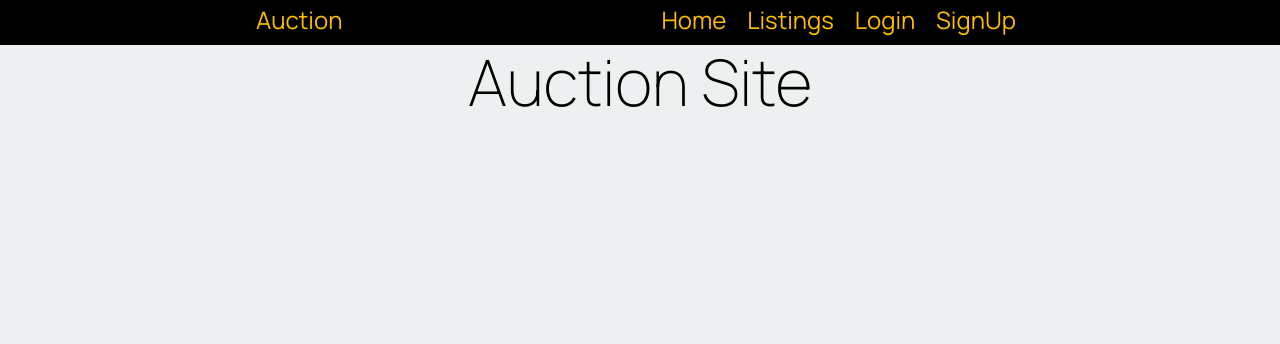
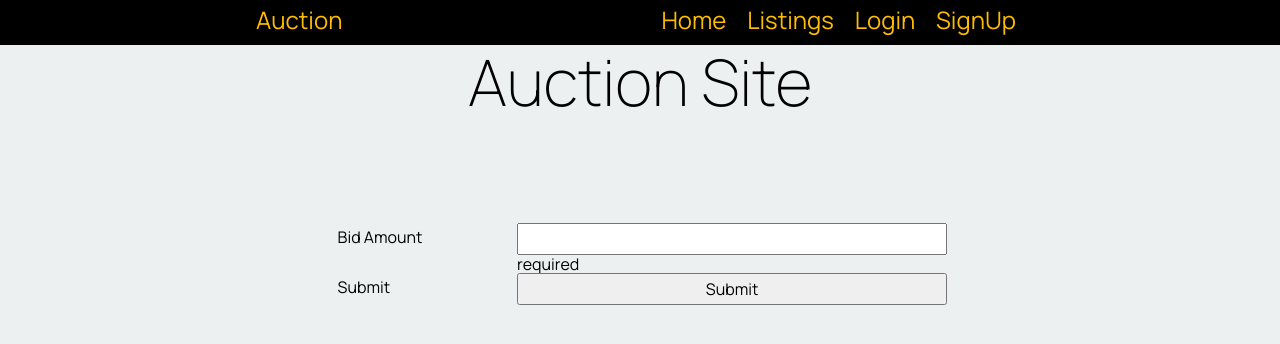
Before and after one commit to MaruyamTaro/13DTSDatabaseAssessment-, a Flask app: page /listings/1 in a window 1280 px wide. Shown: the top 344 px of the page. Run offline with Flask 3, Linux system fonts and the light colour scheme; data that the repository does not hold is empty.

Commit message:
actually able to bid on the item with a slight bug

```diff
--- a/app.py
+++ b/app.py
@@ -2,6 +2,8 @@ from flask import Flask, render_template, request, redirect, session
 import sqlite3, os
 from sqlite3 import Error
 
+
+#this code is used to find the path of the file even if i switch computers.
 DATABASE = os.path.join(os.path.dirname(os.path.abspath(__file__)), "DB")
 
 app = Flask(__name__)
@@ -37,16 +39,15 @@ def connect_database(db_file):
 
 @app.route('/')
 def render_homepage():
+    #con = connect_database(DATABASE)
+    #query = ("INSERT INTO Bidhistory (time) VALUES (datetime('now', 'localtime'))")
+    #cur = con.cursor()
+    #cur.execute(query)
+
     """
     TEST for the time before the bid funtion EXIST. DELETE
     :return:
     """
-    con = connect_database(DATABASE)
-    query = "SELECT  DATE()"
- #   query = "INSERT INTO Bidhistory(current_time) VALUES datetime('now', 'localtime')"
-    cur = con.cursor()
-    cur.execute(query)
-
     """
     After the user logs in it adds the changes to the home.html to get rid of some of the headings.
     :return: call to the render template function home.html and passes in the logged in status.
@@ -54,7 +55,7 @@ def render_homepage():
     return render_template('home.html', logged_in=is_logged_in())
 
 
-@app.route('/listings/<int:listing_id>')
+@app.route('/listings/<int:listing_id>', methods=['POST', 'GET'])
 def listing_details(listing_id):
     """
     when the user clicks on a listing in the listings page, it sends the user to a page specifically to the product
@@ -69,9 +70,25 @@ def listing_details(listing_id):
     cur.execute(query, (listing_id,))
     results = cur.fetchall()
     print(results)
-    con.close()
     if results is None:
         return "listing not found"
+    if request.method == 'POST':
+        #fname = request.form.get('user_F_name')
+        Bid = request.form.get('UserBid')
+
+        query_insert = ("INSERT INTO Bidhistory (price) "
+                        "VALUES (?)")
+        query_test = "SELECT * FROM Bidhistory"
+        timequery = ("INSERT INTO Bidhistory (time) VALUES (datetime('now', 'localtime'))")
+
+        cur = con.cursor()
+        cur.execute(query_insert, (Bid,))
+        cur.execute(query_test)
+        cur.execute(timequery)
+        test_store = cur.fetchall()
+        print(test_store)
+        con.commit()
+        return redirect('/listings')
     return render_template('Listingpage.html', listings=results)
 
 
@@ -111,7 +128,6 @@ def render_profile():
     ListingHistorydetail = cur.fetchall()
 
 
-    print(results)
     con.close()
     return render_template()
 
--- a/templates/Listingpage.html
+++ b/templates/Listingpage.html
@@ -8,5 +8,16 @@
             <p></p>
             <p> {{ product[1] }}</p>
             <p> ${{ product[4] }}</p>
+
         {%endfor%}
+    <form class = "myform" method="post">
+        <div class = "form-group">
+            <div class = "form-label">Bid Amount</div>
+            <div class = "form-element"> <input type = "number" name = "UserBid"> required </div>
+        </div>
+        <div class = "form-group">
+            <div class = "form-label"> Submit </div>
+            <div class = "form-element"> <input type = "submit" name = "Bid!"> </div>
+        </div>
+    </form>
 {% endblock %}
```
Also changed, not shown: 1 other file.
